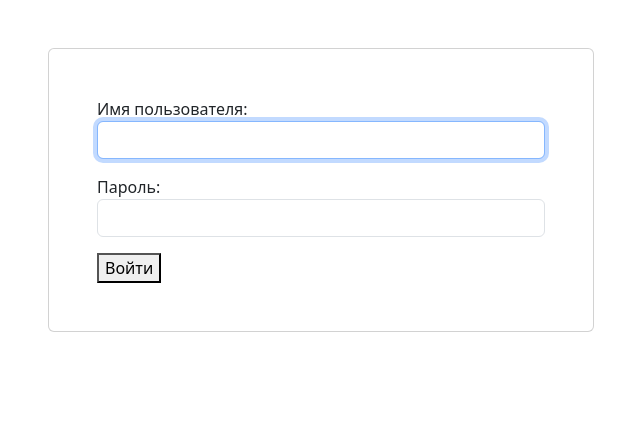
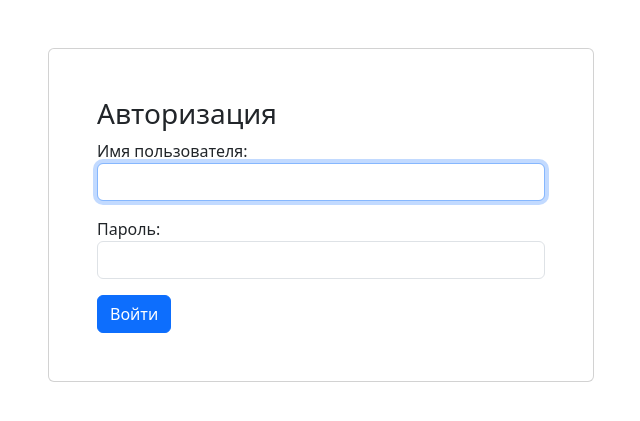
Before and after one commit to engineer-developer/CRM-system, a Django app: page /accounts/login/ in a window 1280 px wide. Shown: the top 421 px of the page, without its empty margins (319-959 px from the left). Run offline with Django 5.2, Linux system fonts and the light colour scheme.

Commit message:
upd auth_app/templates/auth_app/login.html

```diff
--- a/crm_system/auth_app/templates/auth_app/login.html
+++ b/crm_system/auth_app/templates/auth_app/login.html
@@ -11,10 +11,11 @@
     <div class="row d-flex justify-content-center">
       <div class="col-md-6">
         <div class="card px-5 py-5" id="form1">
+          <h3>Авторизация</h3>
           <form method="post">
             {% csrf_token %}
             {{ form.as_p }}
-                  <button type="submit">Войти</button>
+            <button type="submit" class="btn btn-primary">Войти</button>
           </form>
         </div>
       </div>
```
Lines whose indentation alone changed are shown as unchanged.
